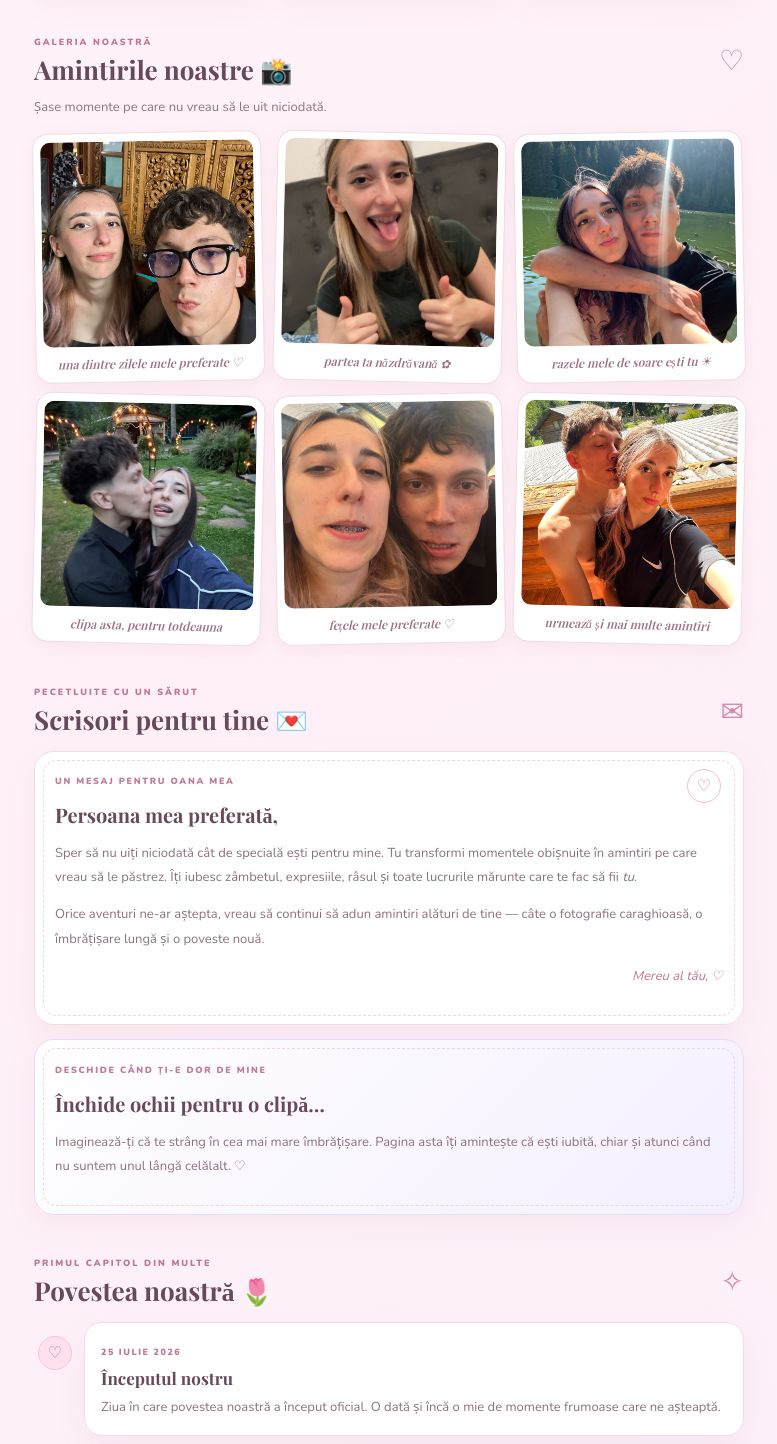
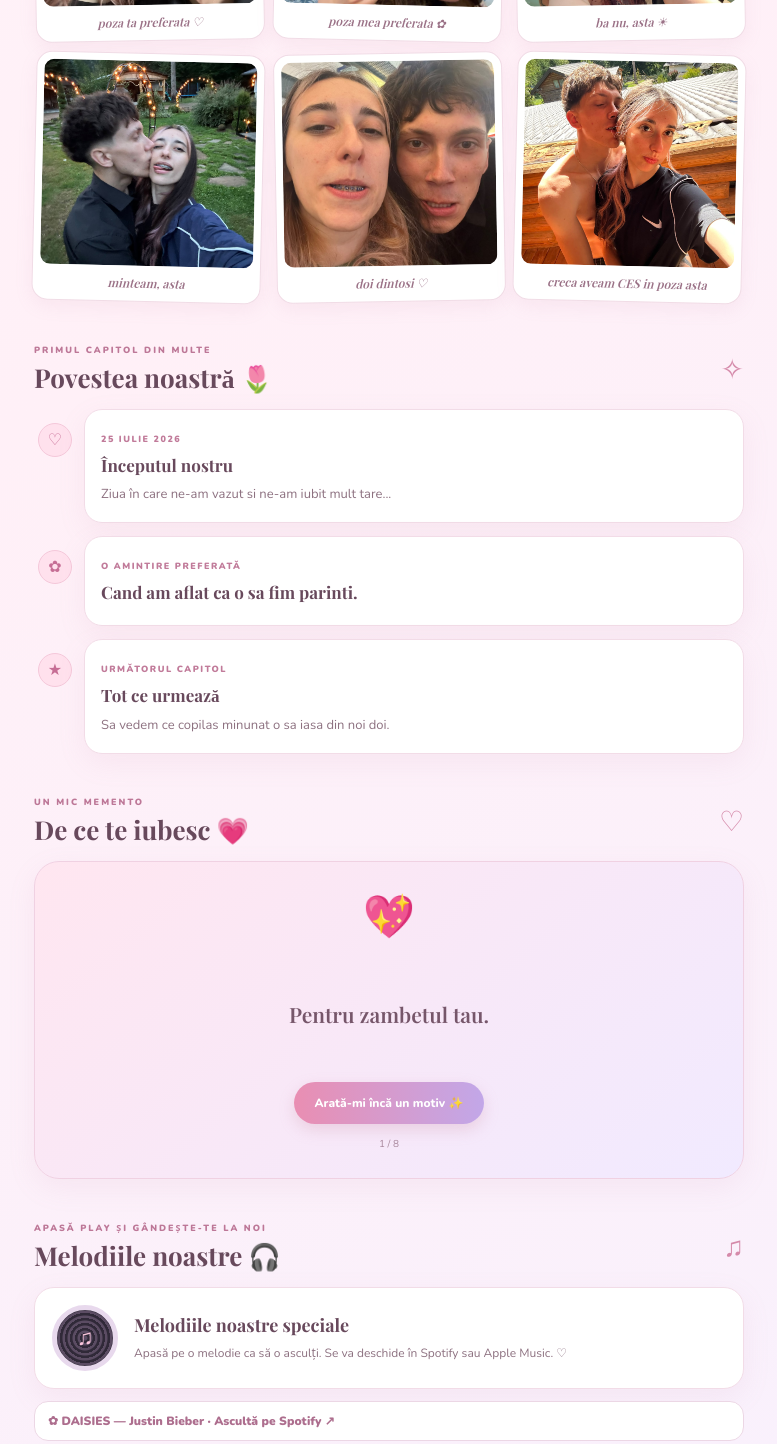
Before and after one commit to ioanacezara9/viitorul-nostru, a plain HTML site: page index.html in a window 1280 px wide. Shown: the part 1646-3090 px from the top of the page, without its empty margins (251-1028 px from the left). Drawn offline with nearby package versions, Linux system fonts and the light colour scheme; a web font is replaced by a local one.

Commit message:
Add files via upload

```diff
--- a/app.js
+++ b/app.js
@@ -28,13 +28,13 @@ updateAnniversaryCountdown();
 setInterval(updateAnniversaryCountdown, 1000);
 
 const reasons = [
-  "Pentru că zâmbetul tău face chiar și o zi obișnuită să pară magică.",
-  "Pentru că mă faci să râd cum nimeni altcineva nu reușește.",
-  "Pentru că iubesc toate expresiile tale și momentele tale poznașe.",
+  "Pentru zambetul tau.",
+  "Pentru că mă faci să râd.. si eu rad rar ca prostu)).",
+  "Pentru că iubesc toate expresiile tale.",
   "Pentru că, atunci când sunt cu tine, lumea pare mai blândă.",
-  "Pentru că fiecare aventură e mai frumoasă când ești lângă mine.",
+  "Pentru că fiecare experienta e mai frumoasă când ești lângă mine.",
   "Pentru că descopăr mereu ceva nou și minunat la tine.",
-  "Pentru că vreau să adun alături de tine amintiri, mari și mici.",
+  "Pentru că vreau să adun alături de tine amintiri frumoase",
   "Pentru că, dintre toți oamenii din lume, eu te aleg pe tine. ♡"
 ];
 let reasonIndex = 0;
--- a/index.html
+++ b/index.html
@@ -64,56 +64,25 @@
       <div class="signature">făcut din iubire, pentru tine <span>♡</span></div>
     </section>
 
-    <section class="section">
-      <div class="section-head">
-        <div><div class="section-kicker">MICUL NOSTRU UNIVERS</div><h2>Alege o amintire ✨</h2></div>
-        <span class="deco">୨୧</span>
-      </div>
-      <nav class="tiles" aria-label="Explorează aplicația">
-        <button class="tile" data-target="gallery"><span class="tile-icon">📸</span><b>Amintirile noastre</b><small>clipe surprinse</small></button>
-        <button class="tile" data-target="letters"><span class="tile-icon">💌</span><b>Scrisori de dragoste</b><small>cuvinte din suflet</small></button>
-        <button class="tile" data-target="timeline"><span class="tile-icon">🌷</span><b>Povestea noastră</b><small>capitole împreună</small></button>
-        <button class="tile" data-target="reasons"><span class="tile-icon">💗</span><b>De ce te iubesc</b><small>un mic memento pentru tine</small></button>
-        <button class="tile" data-target="music"><span class="tile-icon">🎧</span><b>Melodiile noastre</b><small>melodii care ne reprezintă</small></button>
-        <button class="tile tile-secret" data-target="secret"><span class="tile-icon">🎀</span><b>Surpriză secretă</b><small>șșșt… doar pentru tine</small></button>
-      </nav>
-    </section>
-
     <section id="gallery" class="section content-section">
       <div class="section-head"><div><div class="section-kicker">GALERIA NOASTRĂ</div><h2>Amintirile noastre 📸</h2></div><span class="deco">♡</span></div>
       <p class="section-intro">Șase momente pe care nu vreau să le uit niciodată.</p>
       <div class="photo-grid" id="photoGrid">
-        <button class="photo" data-photo="0"><img src="assets/memory-01.jpg" alt="A photo memory of us"><span>una dintre zilele mele preferate ♡</span></button>
-        <button class="photo" data-photo="1"><img src="assets/memory-02.jpg" alt="A playful photo memory"><span>partea ta năzdrăvană ✿</span></button>
-        <button class="photo" data-photo="2"><img src="assets/memory-03.jpg" alt="A sunny memory together"><span>razele mele de soare ești tu ☀</span></button>
-        <button class="photo" data-photo="3"><img src="assets/memory-04.jpg" alt="A sweet moment together"><span>clipa asta, pentru totdeauna</span></button>
-        <button class="photo" data-photo="4"><img src="assets/memory-05.jpg" alt="A close-up selfie together"><span>fețele mele preferate ♡</span></button>
-        <button class="photo" data-photo="5"><img src="assets/memory-06.jpg" alt="A warm memory together"><span>urmează și mai multe amintiri</span></button>
-      </div>
-    </section>
-
-    <section id="letters" class="section content-section">
-      <div class="section-head"><div><div class="section-kicker">PECETLUITE CU UN SĂRUT</div><h2>Scrisori pentru tine 💌</h2></div><span class="deco">✉</span></div>
-      <div class="letter-card">
-        <div class="stamp">♡</div><div class="letter-label">UN MESAJ PENTRU OANA MEA</div>
-        <h3>Persoana mea preferată,</h3>
-        <p>Sper să nu uiți niciodată cât de specială ești pentru mine. Tu transformi momentele obișnuite în amintiri pe care vreau să le păstrez. Îți iubesc zâmbetul, expresiile, râsul și toate lucrurile mărunte care te fac să fii <em>tu</em>.</p>
-        <p>Orice aventuri ne-ar aștepta, vreau să continui să adun amintiri alături de tine — câte o fotografie caraghioasă, o îmbrățișare lungă și o poveste nouă.</p>
-        <p class="letter-sign">Mereu al tău, ♡</p>
-      </div>
-      <div class="letter-card letter-lilac">
-        <div class="letter-label">DESCHIDE CÂND ȚI-E DOR DE MINE</div>
-        <h3>Închide ochii pentru o clipă…</h3>
-        <p>Imaginează-ți că te strâng în cea mai mare îmbrățișare. Pagina asta îți amintește că ești iubită, chiar și atunci când nu suntem unul lângă celălalt. ♡</p>
+        <button class="photo" data-photo="0"><img src="assets/memory-01.jpg" alt="A photo memory of us"><span>poza ta preferata ♡</span></button>
+        <button class="photo" data-photo="1"><img src="assets/memory-02.jpg" alt="A playful photo memory"><span>poza mea preferata ✿</span></button>
+        <button class="photo" data-photo="2"><img src="assets/memory-03.jpg" alt="A sunny memory together"><span>ba nu, asta ☀</span></button>
+        <button class="photo" data-photo="3"><img src="assets/memory-04.jpg" alt="A sweet moment together"><span>minteam, asta</span></button>
+        <button class="photo" data-photo="4"><img src="assets/memory-05.jpg" alt="A close-up selfie together"><span>doi dintosi ♡</span></button>
+        <button class="photo" data-photo="5"><img src="assets/memory-06.jpg" alt="A warm memory together"><span>creca aveam CES in poza asta</span></button>
       </div>
     </section>
 
     <section id="timeline" class="section content-section">
       <div class="section-head"><div><div class="section-kicker">PRIMUL CAPITOL DIN MULTE</div><h2>Povestea noastră 🌷</h2></div><span class="deco">✧</span></div>
       <div class="timeline">
-        <article class="moment"><div class="moment-dot">♡</div><div class="moment-card"><small>25 IULIE 2026</small><h3>Începutul nostru</h3><p>Ziua în care povestea noastră a început oficial. O dată și încă o mie de momente frumoase care ne așteaptă.</p></div></article>
-        <article class="moment"><div class="moment-dot">✿</div><div class="moment-card"><small>O AMINTIRE PREFERATĂ</small><h3>Micile noastre aventuri</h3><p>Fiecare loc devine mai special atunci când îl descopăr alături de tine.</p></div></article>
-        <article class="moment"><div class="moment-dot">★</div><div class="moment-card"><small>URMĂTORUL CAPITOL</small><h3>Tot ce urmează</h3><p>Mai multe călătorii, mai mult râs, mai multe fotografii și tot mai multe motive să spun: mă bucur că ești tu.</p></div></article>
+        <article class="moment"><div class="moment-dot">♡</div><div class="moment-card"><small>25 IULIE 2026</small><h3>Începutul nostru</h3><p>Ziua în care ne-am vazut si ne-am iubit mult tare...</p></div></article>
+        <article class="moment"><div class="moment-dot">✿</div><div class="moment-card"><small>O AMINTIRE PREFERATĂ</small><h3>Cand am aflat ca o sa fim parinti.</p></div></article>
+        <article class="moment"><div class="moment-dot">★</div><div class="moment-card"><small>URMĂTORUL CAPITOL</small><h3>Tot ce urmează</h3><p>Sa vedem ce copilas minunat o sa iasa din noi doi.</p></div></article>
       </div>
     </section>
 
@@ -121,7 +90,7 @@
       <div class="section-head"><div><div class="section-kicker">UN MIC MEMENTO</div><h2>De ce te iubesc 💗</h2></div><span class="deco">♡</span></div>
       <div class="reason-box">
         <div class="big-heart">💖</div>
-        <p id="reasonText">Pentru că zâmbetul tău face chiar și o zi obișnuită să pară magică.</p>
+        <p id="reasonText">Pentru zambetul tau.</p>
         <button class="pink-button" id="anotherReason">Arată-mi încă un motiv ✨</button>
         <small id="reasonCount">1 / 8</small>
       </div>
```
